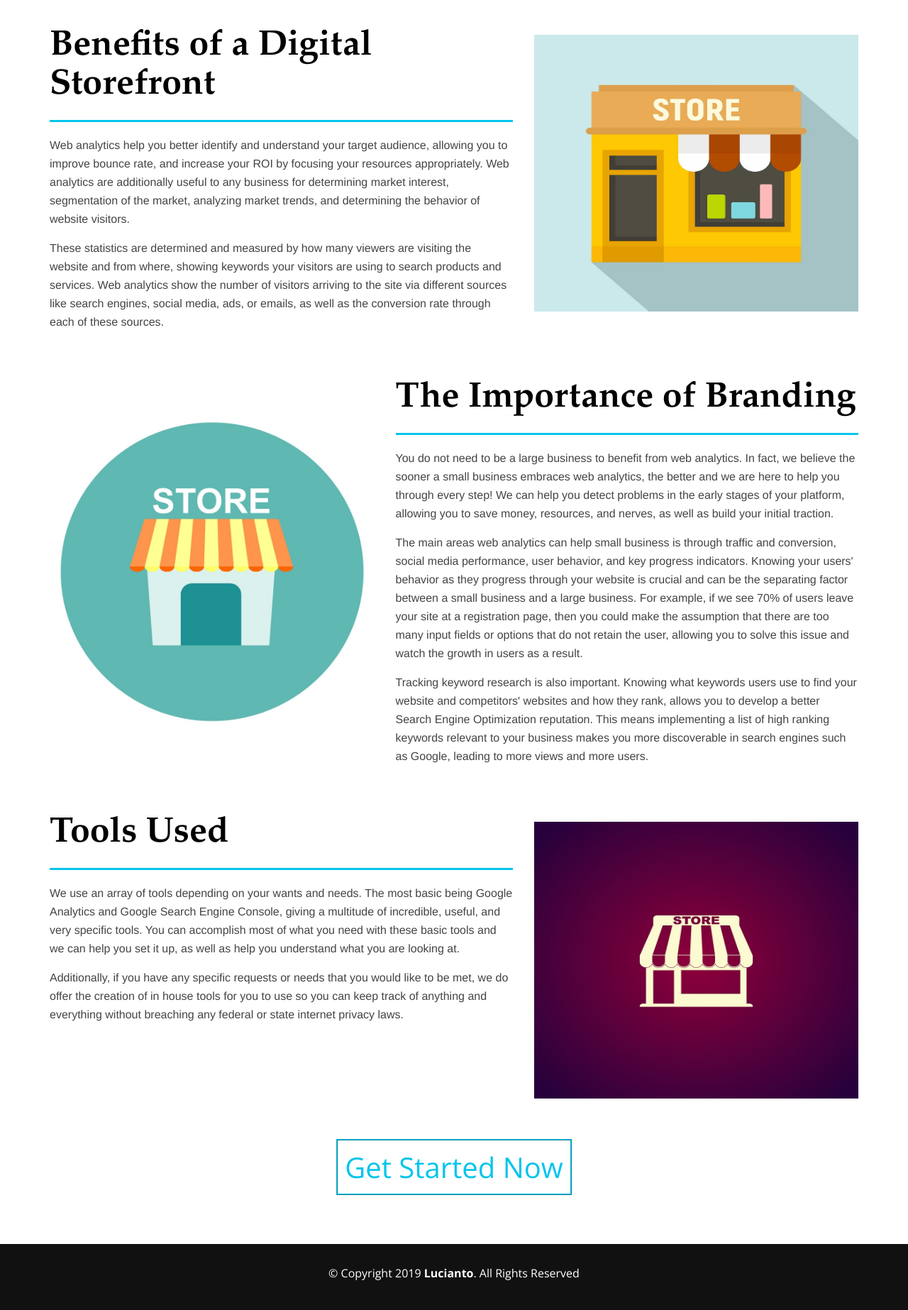
After one commit to antonioi520/luciantosite, a PHP site: page /services/shop.php in a window 1280 px wide. The commit adds this page. Shown: the part 491-2337 px from the top of the page at 71% size. Run offline with PHP 8.4, Linux system fonts and the light colour scheme.

Commit message:
add 3 store placeholder images, add shop.php page, edit nav.php so the two logos redirect to the index, add link to shop.php from index service learn more button

```diff
--- a/index.php
+++ b/index.php
@@ -208,7 +208,7 @@
               <div class="service-icon"><i class="fa fa-shopping-bag"></i></div>
               <h4 class="service-title"><a href="">Shop</a></h4>
               <p class="service-description">Incorporate an online shop to your website allowing customers access to your full range of products.</p>
-              <div style="text-align: center"><a href="#" class="services-box-button">Learn more</a></div>
+              <div style="text-align: center"><a href="services/shop.php" class="services-box-button">Learn more</a></div>
           </div>
 
         <div class="col-md-4 service-item" style="border: outset 3px ;padding:15px;height:190px;margin:2px;width:380px">
--- /dev/null
+++ b/services/shop.php
@@ -0,0 +1,146 @@
+<!DOCTYPE html>
+<html lang="en">
+
+<head>
+    <meta charset="utf-8">
+    <title>Lucianto Web Development</title>
+    <meta content="width=device-width, initial-scale=1.0" name="viewport">
+    <meta content="" name="keywords">
+    <meta content="" name="description">
+
+    <!-- Facebook Opengraph integration: https://developers.facebook.com/docs/sharing/opengraph -->
+    <meta property="og:title" content="">
+    <meta property="og:image" content="">
+    <meta property="og:url" content="">
+    <meta property="og:site_name" content="">
+    <meta property="og:description" content="">
+
+    <!-- Twitter Cards integration: https://dev.twitter.com/cards/  -->
+    <meta name="twitter:card" content="summary">
+    <meta name="twitter:site" content="">
+    <meta name="twitter:title" content="">
+    <meta name="twitter:description" content="">
+    <meta name="twitter:image" content="">
+
+    <!-- Place your favicon.ico and apple-touch-icon.png in the template root directory -->
+    <link href="img/favicon.ico" rel="shortcut icon">
+
+    <!-- Google Fonts -->
+    <link href="https://fonts.googleapis.com/css?family=Open+Sans:300,300i,400,400i,700,700i|Raleway:300,400,500,700,800" rel="stylesheet">
+
+    <!-- Bootstrap CSS File -->
+    <link href="../lib/bootstrap/css/bootstrap.min.css" rel="stylesheet">
+
+    <!-- Libraries CSS Files -->
+    <link href="../lib/font-awesome/css/font-awesome.min.css" rel="stylesheet">
+    <link href="../lib/animate-css/animate.min.css" rel="stylesheet">
+    <!--<link rel="stylesheet" href="css/reset.css"> <!-- CSS reset -->
+    <link rel="stylesheet" href="../css/style2.css"> <!-- Resource style -->
+    <script src="../js/modernizr.js"></script> <!-- Modernizr -->
+
+    <!-- Main Stylesheet File -->
+    <link href="../css/style.css" rel="stylesheet">
+
+</head>
+
+<body>
+<?php include '../views/nav.php' ?>
+
+<section class="cd-intro" id="hero" style="height:430px;" >
+    <div class="hero-container cd-intro-content mask">
+        <div class="wow fadeIn">
+            <div class="hero-logo" style="margin-top: 80px;">
+                <div style="margin-bottom: -50px;">
+                    <img src="../img/logo2.png" alt="logo image" title="" style="margin-left:50px; height: 200px;">
+                </div>
+                <img class="" src="../img/lucianto.png" alt="logo text" style="margin-left: -5px;">
+            </div>
+
+            <h1 data-content="Analytics" style="font-weight: 600; margin-top:30px;"><span>Shop</span></h1>
+        </div>
+    </div>
+</section>
+
+<section id="about" style="padding-top: 40px;">
+    <div class="container about-container wow fadeInUp">
+        <div class="row">
+
+            <div class="col-md-7 about-content">
+                <h1 style="font-weight: bold;font-size: 50px;color:black;">Benefits of a Digital Storefront</h1>
+                <div class="section-title-divider" style="width:100%;float:left;margin-bottom: 0px;"></div><br>
+                <p class="about-text">
+                    Web analytics help you better identify and understand your target audience, allowing you to improve bounce rate, and increase your ROI by focusing your resources appropriately. Web analytics are additionally useful to any business for determining market interest, segmentation of the market, analyzing market trends, and determining the behavior of website visitors.
+                </p>
+                <p class="about-text">
+                    These statistics are determined and measured by how many viewers are visiting the website and from where, showing keywords your visitors are using to search products and services. Web analytics show the number of visitors arriving to the site via different sources like search engines, social media, ads, or emails, as well as the conversion rate through each of these sources.
+                </p>
+            </div>
+            <div class="col-lg-5 about-img">
+                <img src="../img/store/store.jpg" style="height:390px;width:600px;margin-top: 10px;">
+            </div>
+
+        </div>
+
+        <br><br><br>
+
+        <div class="row">
+
+            <div class="col-lg-5 about-img">
+                <img src="../img/store/store2.jpg" style="height:450px;width:600px;margin-top: 45px;float:left;">
+            </div>
+
+            <div class="col-md-7 about-content">
+                <h1 style="font-weight: bold;font-size: 50px;color:black;">The Importance of Branding</h1>
+                <div class="section-title-divider" style="width:100%;float:left;margin-bottom: 0px;"></div><br>
+                <p class="about-text">
+                    You do not need to be a large business to benefit from web analytics. In fact, we believe the sooner a small business embraces web analytics, the better and we are here to help you through every step! We can help you detect problems in the early stages of your platform, allowing you to save money, resources, and nerves, as well as build your initial traction.
+                </p>
+                <p class="about-text">
+                    The main areas web analytics can help small business is through traffic and conversion, social media performance, user behavior, and key progress indicators. Knowing your users' behavior as they progress through your website is crucial and can be the separating factor between a small business and a large business. For example, if we see 70% of users leave your site at a registration page, then you could make the assumption that there are too many input fields or options that do not retain the user, allowing you to solve this issue and watch the growth in users as a result.
+                </p>
+                <p class="about-text">
+                    Tracking keyword research is also important. Knowing what keywords users use to find your website and competitors' websites and how they rank, allows you to develop a better Search Engine Optimization reputation. This means implementing a list of high ranking keywords relevant to your business makes you more discoverable in search engines such as Google, leading to more views and more users.
+                </p>
+            </div>
+
+        </div>
+
+        <br><br><br>
+
+        <div class="row">
+
+            <div class="col-md-7 about-content">
+                <h1 style="font-weight: bold;font-size: 50px;color:black;">Tools Used</h1>
+                <div class="section-title-divider" style="width:100%;float:left;margin-bottom: 0px;"></div><br>
+                <p class="about-text">
+                    We use an array of tools depending on your wants and needs. The most basic being Google Analytics and Google Search Engine Console, giving a multitude of incredible, useful, and very specific tools. You can accomplish most of what you need with these basic tools and we can help you set it up, as well as help you understand what you are looking at.
+                </p>
+                <p class="about-text">
+                    Additionally, if you have any specific requests or needs that you would like to be met, we do offer the creation of in house tools for you to use so you can keep track of anything and everything without breaching any federal or state internet privacy laws.
+                </p>
+
+            </div>
+            <div class="col-lg-5 about-img">
+                <img src="../img/store/store3.jpg" style="height:390px;width:600px;margin-top: 10px;">
+            </div>
+
+        </div>
+
+        <br><br><br>
+
+        <div class="row">
+
+            <div class="col-md-4"></div>
+            <div class="col-md-4">
+                <div style="text-align: center;"><a href="#" class="page-button">Get Started Now</a></div>
+            </div>
+            <div class="col-md-4"></div>
+
+
+        </div>
+
+    </div>
+</section>
+
+<?php include '../views/footer.php'; ?>
+</body>
--- a/views/nav.php
+++ b/views/nav.php
@@ -2,9 +2,9 @@
     <div class="container">
 
         <div id="logo" class="pull-left" style="height:30px;">
-            <a href="#hero"><img src="../img/logo2.png" alt="" title="" style="margin-bottom:5px" /></a>
-            <a href="#hero"><img src="../img/lucianto.png" alt="" title="" style="height:45px;margin-bottom: 10px;" /></a>
-            <p><a href="#hero"style="color:white;font-weight: bold;font-size: 15px;"></a></p>
+            <a href="../index.php#hero"><img src="../img/logo2.png" alt="" title="" style="margin-bottom:5px" /></a>
+            <a href="../index.php#hero"><img src="../img/lucianto.png" alt="" title="" style="height:45px;margin-bottom: 10px;" /></a>
+            <p><a href="../index.php#hero"style="color:white;font-weight: bold;font-size: 15px;"></a></p>
         </div>
 
         <nav id="nav-menu-container">
```
Also changed, not shown: img/store/store.jpg (added), img/store/store2.jpg (added), img/store/store3.jpg (added).
